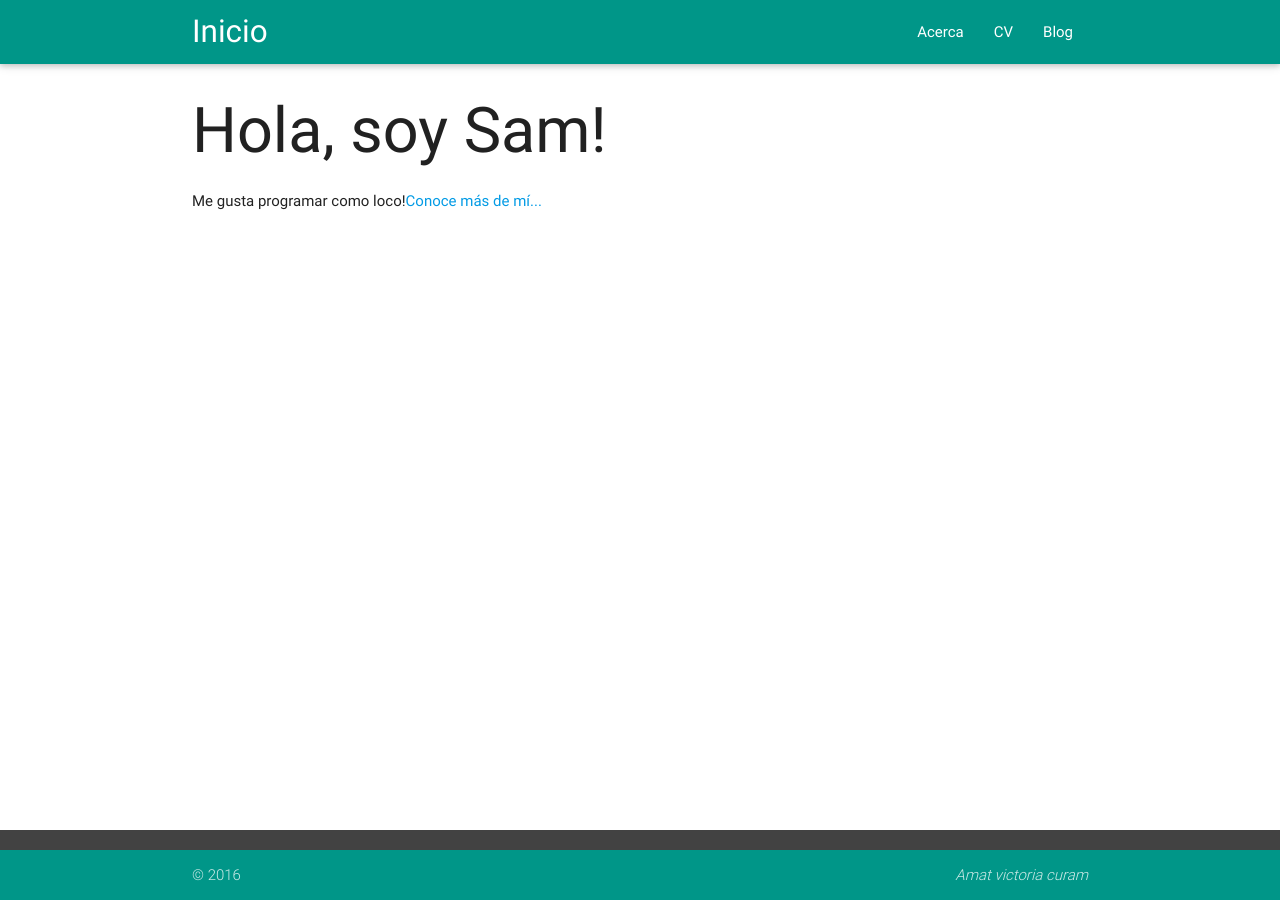
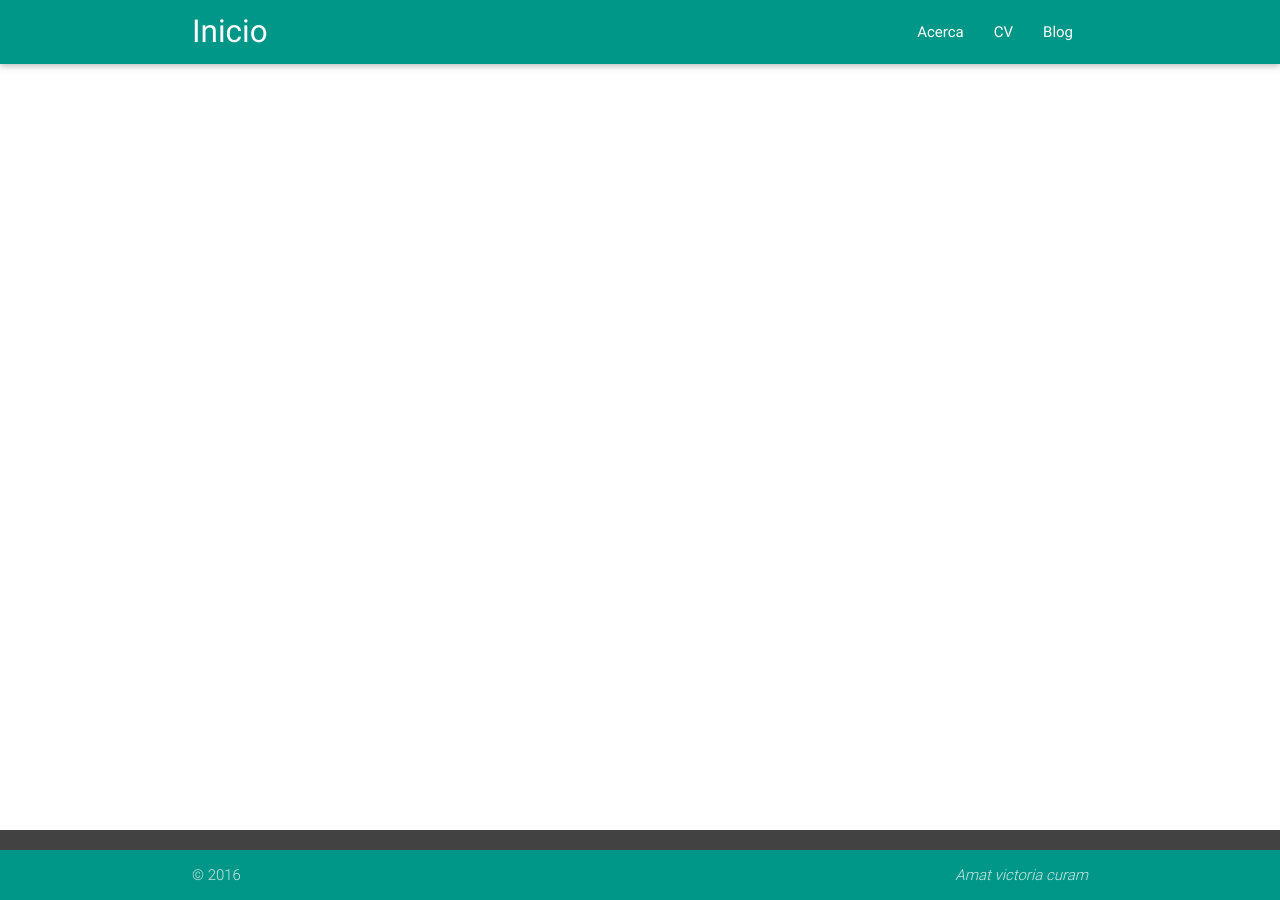
Before and after one commit to const3/const3.github.io, a Jekyll site: the page built from index.html, in a window 1280 px wide. Built offline with Jekyll 4.4.1, drawn with Linux system fonts in a browser that asks for light colours; nearby versions of some CDN libraries.

Commit message:
Update index.html

```diff
--- a/index.html
+++ b/index.html
@@ -3,6 +3,5 @@ layout: default
 title: Sam Mtz
 ---
 <div class="container">
-	<h1>Hola, soy Sam!</h1>
-	<p>Me gusta programar como loco!<a href="/about">Conoce más de mí...</a></p>
+
 </div><!-- /.blurb -->
```
